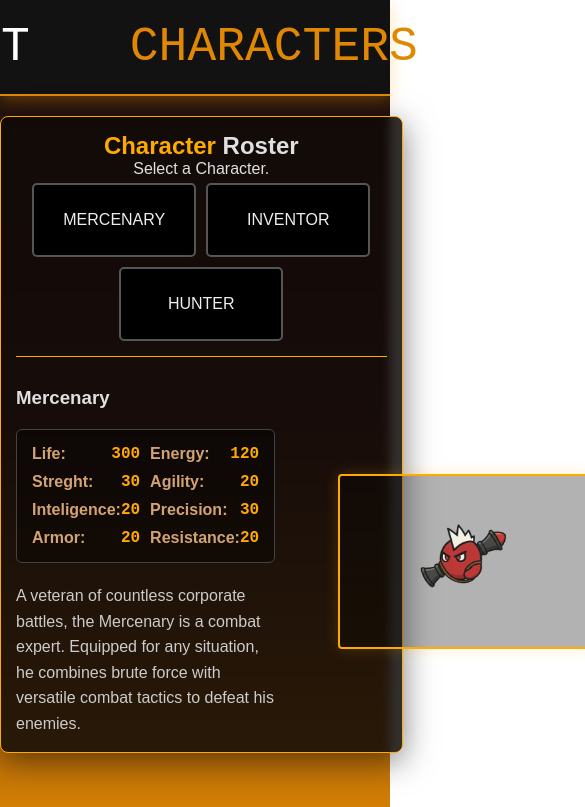
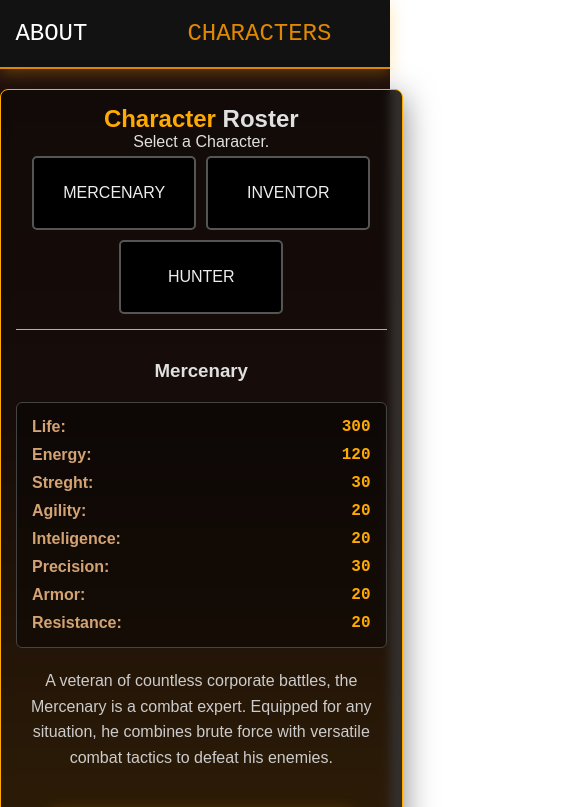
Before and after one commit to HayziVV/Concept-Preview, a plain HTML site: page GamePage_Concept/Index.html in a window 390 px wide. Both pictures are taken after a click on the link "CHARACTERS". Shown: the top 807 px of the page, 585 px wide, since content can reach past the window. Drawn offline with Linux system fonts and the light colour scheme.

Commit message:
Fixed a bug in mobile

```diff
--- a/GamePage_Concept/CSS/style.css
+++ b/GamePage_Concept/CSS/style.css
@@ -26,7 +26,7 @@ nav a {
     text-decoration: none;
     font-family: 'Courier New', Courier, monospace;
     text-transform: uppercase;
-    font-size: 3rem;
+    font-size: 1.5rem;
     transition: 0.3s;
 }
 
@@ -74,14 +74,15 @@ header {
 .content-showcase {
     display: flex;
     gap: 40px;
-
     align-items: center;
-
     margin-top: 20px;
+    flex-direction: column;
+    text-align: center;
 }
 
 .content-image-box {
-    flex: 0 0 300px;
+    flex: 0 0 auto;
+    width: 100%;
     display: flex;
     justify-content: center;
 
@@ -119,7 +120,7 @@ header {
 
 .char-stats {
     display: grid;
-    grid-template-columns: 1fr 1fr;
+    grid-template-columns: 1fr;
     gap: 10px;
     margin: 20px 0;
 
```
